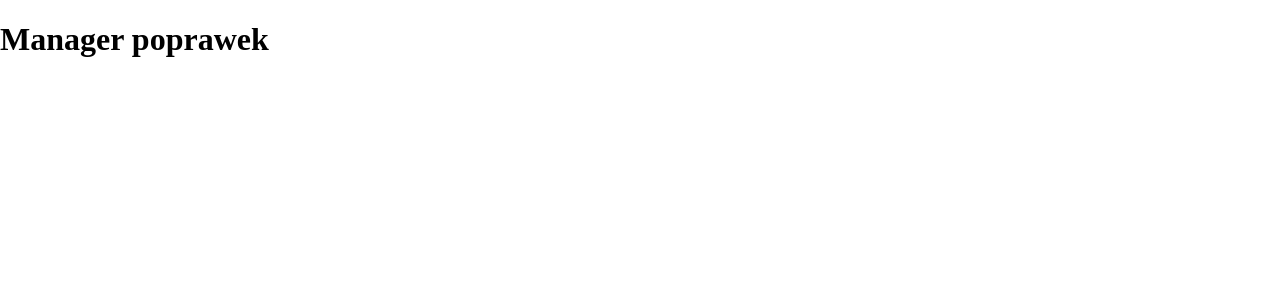
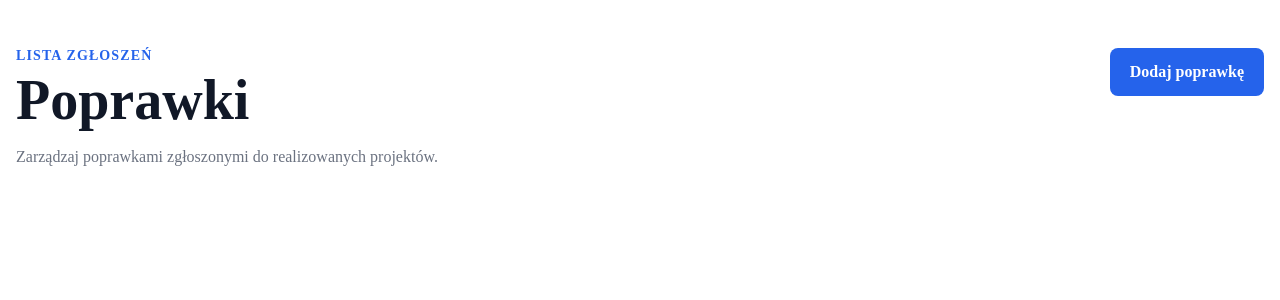
Before and after one commit to natalkakielbicka-coder/corrections-manager, a Vue app: page / in a window 1280 px wide. Shown: the top 300 px of the page. Built offline with nearby package versions, Linux system fonts and the light colour scheme.

Commit message:
Add initial application layout

```diff
--- a/src/App.vue
+++ b/src/App.vue
@@ -1,5 +1,6 @@
 <script setup>
 import { RouterView } from 'vue-router'
+import AppHeader from './components/layout/AppHeader.vue'
 </script>
 
 <template>
--- /dev/null
+++ b/src/components/layout/AppHeader.vue
@@ -0,0 +1,52 @@
+<template>
+  <header class="app-header">
+    <div class="app-header__inner">
+      <RouterLink class="app-header__logo" to="/"> Manager poprawek </RouterLink>
+
+      <nav class="app-header__nav" aria-label="Główna nawigacja">
+        <RouterLink to="/">Poprawki</RouterLink>
+      </nav>
+    </div>
+  </header>
+</template>
+
+<style scoped>
+.app-header {
+  border-bottom: 1px solid #e5e7eb;
+  background-color: #ffffff;
+}
+
+.app-header__inner {
+  display: flex;
+  min-height: 72px;
+  align-items: center;
+  justify-content: space-between;
+  gap: 32px;
+  width: min(100% - 32px, 1280px);
+  margin-inline: auto;
+}
+
+.app-header__logo {
+  color: #111827;
+  font-size: 20px;
+  font-weight: 700;
+  text-decoration: none;
+}
+
+.app-header__nav {
+  display: flex;
+  align-items: center;
+  gap: 24px;
+}
+
+.app-header__nav a {
+  color: #4b5563;
+  font-weight: 600;
+  text-decoration: none;
+}
+
+.app-header__nav a:hover,
+.app-header__nav a.router-link-active {
+  color: #2563eb;
+}
+</style>
--- a/src/views/HomeView.vue
+++ b/src/views/HomeView.vue
@@ -1,5 +1,82 @@
 <template>
-  <main>
-    <h1>Manager poprawek</h1>
+  <main class="page">
+    <div class="page__header">
+      <div>
+        <p class="page__eyebrow">Lista zgłoszeń</p>
+        <h1>Poprawki</h1>
+        <p class="page__description">
+          Zarządzaj poprawkami zgłoszonymi do realizowanych projektów.
+        </p>
+      </div>
+
+      <button class="button" type="button">Dodaj poprawkę</button>
+    </div>
   </main>
 </template>
+
+<style scoped>
+.page {
+  width: min(100% - 32px, 1280px);
+  margin-inline: auto;
+  padding-block: 48px;
+}
+
+.page__header {
+  display: flex;
+  align-items: flex-start;
+  justify-content: space-between;
+  gap: 32px;
+}
+
+.page__eyebrow {
+  margin: 0 0 8px;
+  color: #2563eb;
+  font-size: 14px;
+  font-weight: 700;
+  text-transform: uppercase;
+  letter-spacing: 0.08em;
+}
+
+h1 {
+  margin: 0;
+  color: #111827;
+  font-size: clamp(36px, 5vw, 56px);
+  line-height: 1;
+}
+
+.page__description {
+  max-width: 600px;
+  margin: 16px 0 0;
+  color: #6b7280;
+  line-height: 1.6;
+}
+
+.button {
+  flex-shrink: 0;
+  min-height: 48px;
+  padding: 12px 20px;
+  border: 0;
+  border-radius: 8px;
+  background-color: #2563eb;
+  color: #ffffff;
+  font-weight: 700;
+}
+
+.button:hover {
+  background-color: #1d4ed8;
+}
+
+@media (max-width: 767px) {
+  .page {
+    padding-block: 32px;
+  }
+
+  .page__header {
+    flex-direction: column;
+  }
+
+  .button {
+    width: 100%;
+  }
+}
+</style>
```
